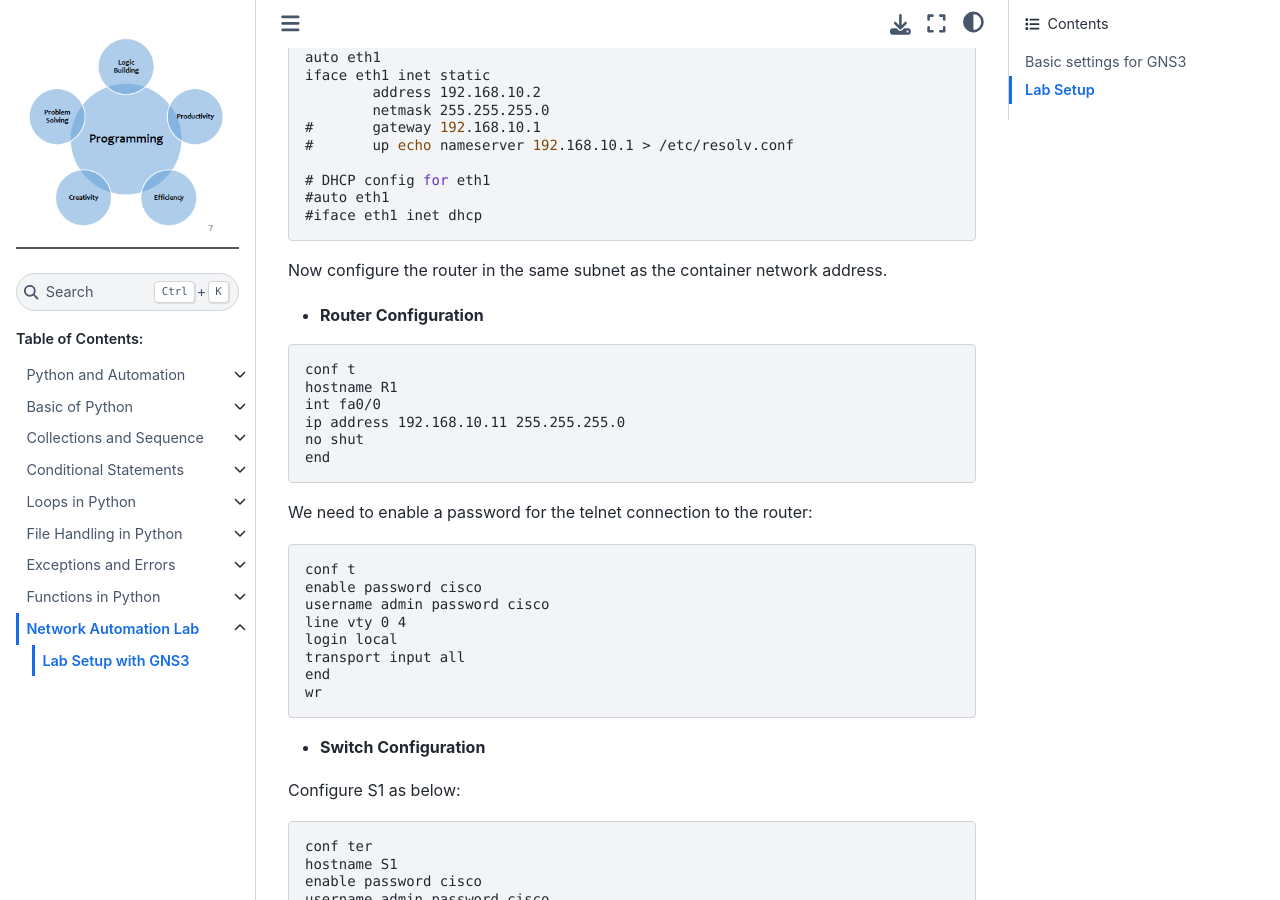
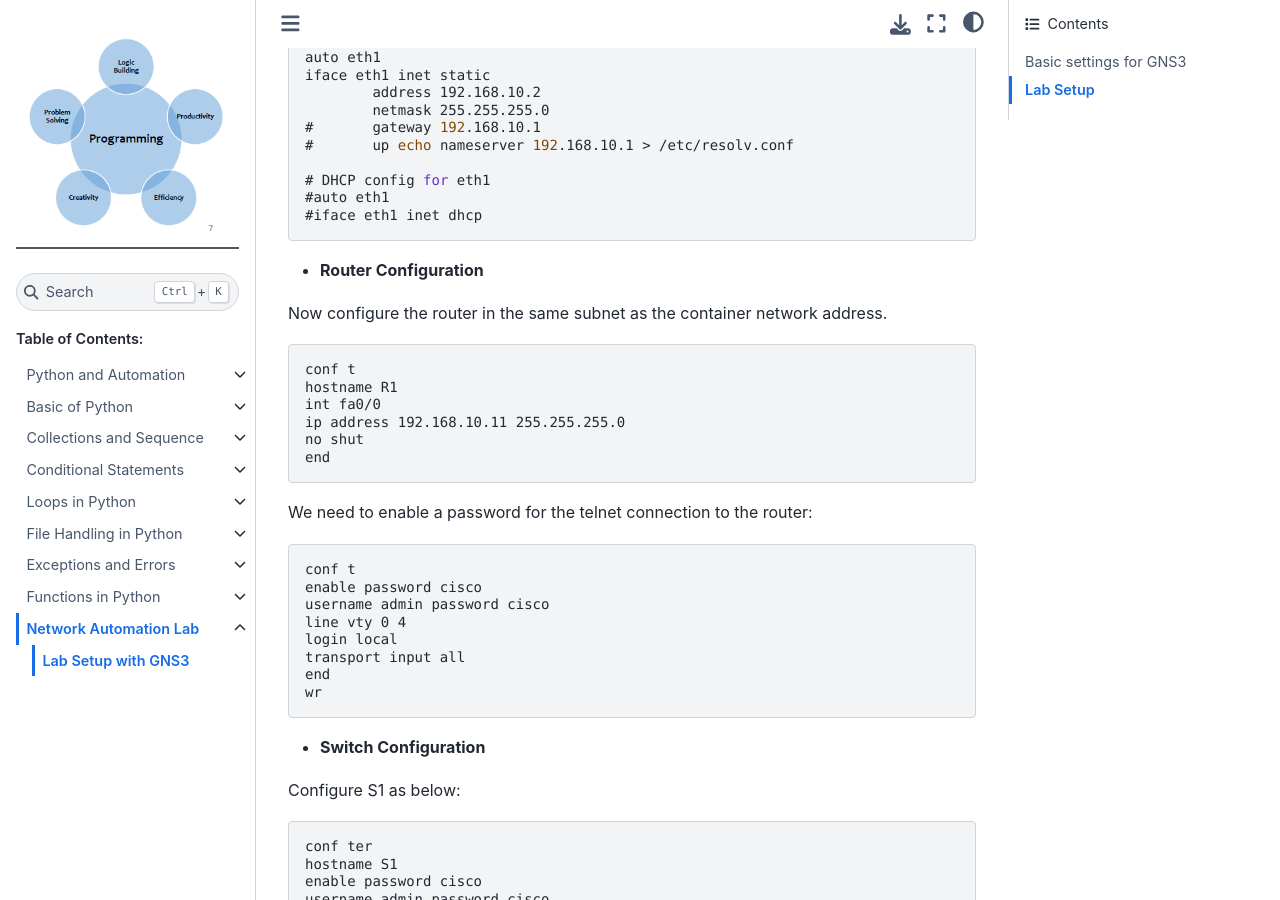
Before and after one commit to sydasif/python-book, a Sphinx documentation site: the page built from docs/source/09_lab/01_setup.md, in a window 1280 px wide and 900 px high, scrolled down 1267 px. Built offline with Sphinx 7.4.7 and the Sphinx Book theme 1.1.4, drawn with Linux system fonts in a browser that asks for light colours.

````diff
--- a/docs/source/09_lab/01_setup.md
+++ b/docs/source/09_lab/01_setup.md
@@ -49,9 +49,9 @@ iface eth1 inet static
 #iface eth1 inet dhcp
 ```
 
+- **Router Configuration**
+
 Now configure the router in the same subnet as the container network address.
-
-- **Router Configuration**
 
 ```console
 conf t
````
